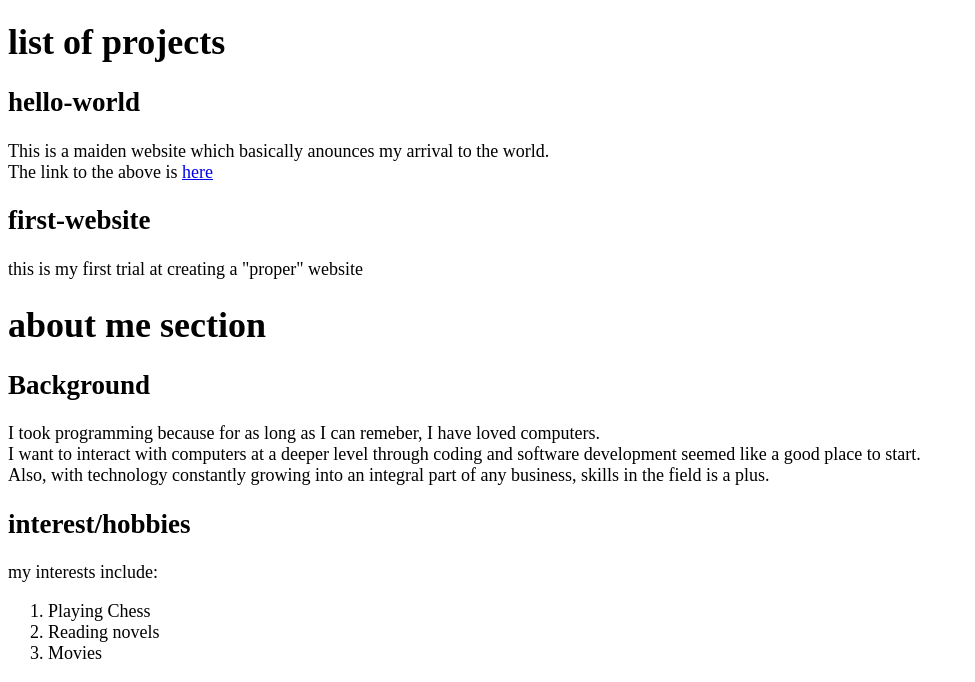
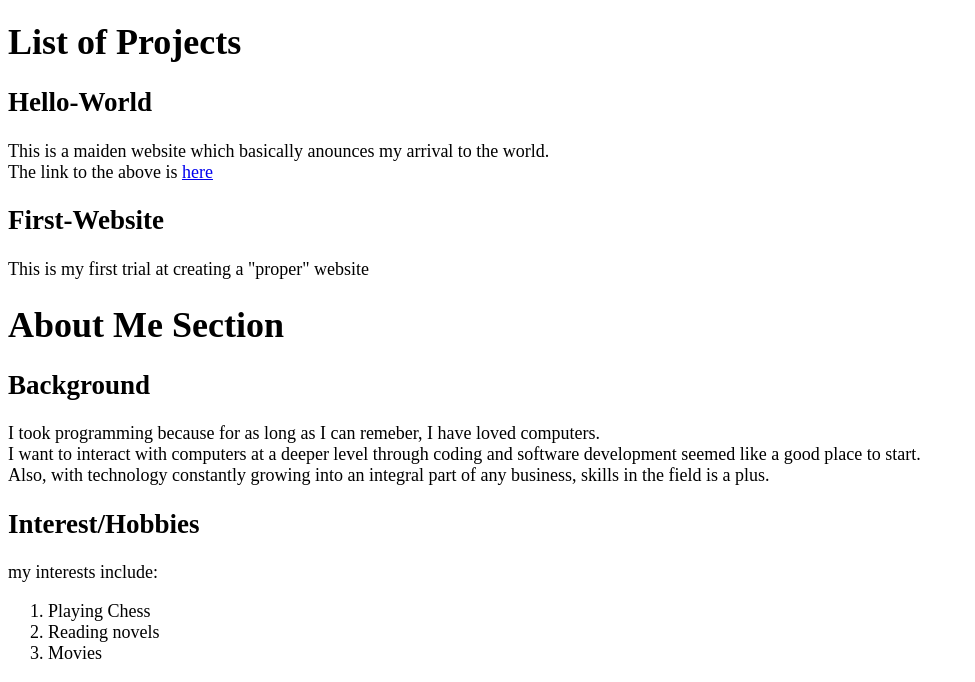
Before and after one commit to hbk93/portfolio-week1, a plain HTML site: page index.html in a window 1280 px wide. Shown: the part 195-877 px from the top of the page, without its empty margins (0-975 px from the left). Drawn offline with Linux system fonts and the light colour scheme.

Commit message:
edit words on page

```diff
--- a/index.html
+++ b/index.html
@@ -11,28 +11,27 @@
     Starting this Software Development journey, I hope to be tempered and become better at programming.<br>
     Also, it is a representation of my mantra, <strong>be postively unstoppable.</strong>
     </p>
-    <h1>list of projects</h1>
-    <h2>hello-world</h2>
+    <h1>List of Projects</h1>
+    <h2>Hello-World</h2>
     <p>This is a maiden website which basically anounces my arrival to
       the world. <br>
       The link to the above is <a href="https://github.com/hbk93/hello-world">here</a>
     </p>
-    <h2>first-website</h2>
-    <p>this is my first trial at creating a "proper" website</p>
-    <h1>about me section</h1>
+    <h2>First-Website</h2>
+    <p>This is my first trial at creating a "proper" website</p>
+    <h1>About Me Section</h1>
     <h2>Background</h2>
     <p>I took programming because for as long as I can remeber, I have loved computers. <br>
       I want to interact with computers at a deeper level through coding and software development
       seemed like a good place to start.<br>
       Also, with technology constantly growing into an integral part of any business, skills in the field is a plus.
     </p>
-    <h2>interest/hobbies</h2>
+    <h2>Interest/Hobbies</h2>
     <p>my interests include:</p>
     <ol>
       <li>Playing Chess</li>
       <li>Reading novels</li>
       <li>Movies</li>
     </ol>
-
   </body>
 </html>
```
